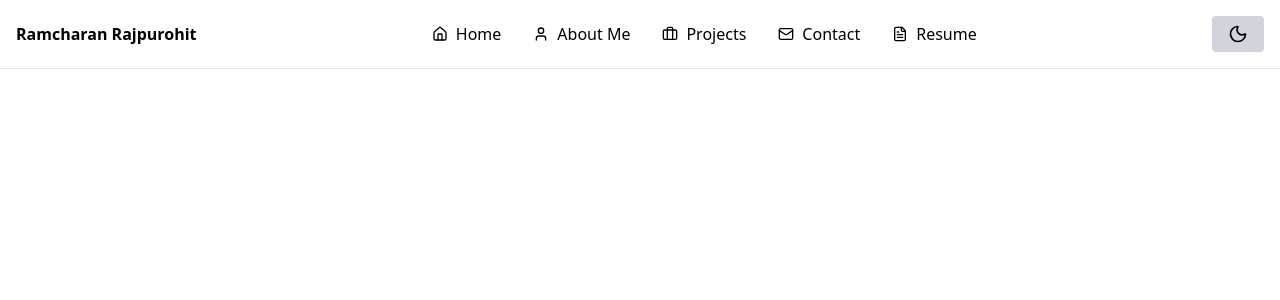
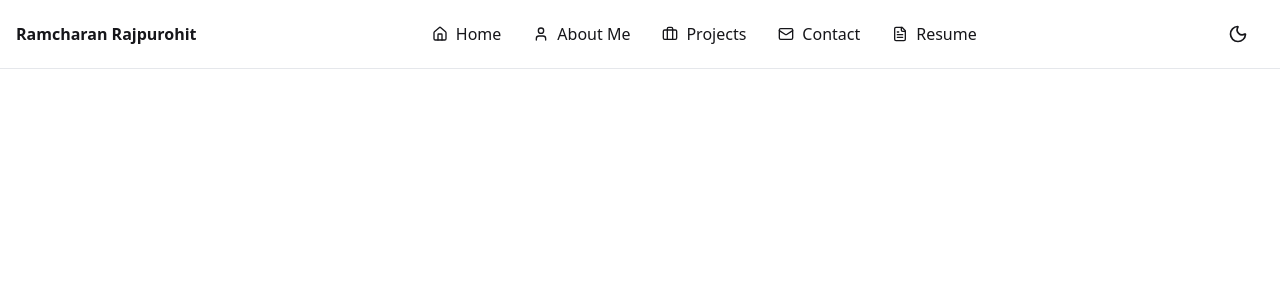
Before and after one commit to RamcharanRajpurohit/portfolio, a React (Vite) app in the folder client/: page / in a window 1280 px wide. Shown: the top 300 px of the page. Built offline with nearby package versions, Linux system fonts and the light colour scheme.

Commit message:
fixed layout breakdown issue in header

```diff
--- a/client/src/components/navbar.tsx
+++ b/client/src/components/navbar.tsx
@@ -20,16 +20,16 @@ function Navbar() {
   const closeMenu = () => setIsOpen(false);
 
   return (
-    <nav className="bg-base fixed w-full z-20 top-0 start-0 border-b border-gray-200 dark:border-gray-600">
+    <nav className="bg-base fixed w-full z-20 top-0 start-0 border-b border-gray-200 ">
       <div className="max-w-screen-xl flex flex-wrap items-center mx-auto p-4 justify-between">
         <h1 className="flex items-center text-base text-2xl font-semibold whitespace-nowrap">
           Ramcharan Rajpurohit
         </h1>
 
-        <div className="flex md:order-2 space-x-3 md:space-x-0">
+        <div className="flex wrap:order-2 space-x-3 wrap:space-x-0">
           <button
             onClick={() => setTheme(theme === "dark" ? "light" : "dark")}
-            className="px-4 py-2 bg-btnp  rounded"
+            className="px-4 py-2 text-base  hover:bg-secondary  rounded"
             aria-label="Toggle theme"
           >
             {theme === "dark" ? <Sun size={20} /> : <Moon size={20} />}
@@ -38,7 +38,7 @@ function Navbar() {
           <button
             onClick={handleToggle}
             type="button"
-            className="inline-flex items-center p-2 w-10 h-10 justify-center text-sm text-base rounded-lg md:hidden hover:bg-gray-100 focus:outline-none focus:ring-2 focus:ring-gray-200"
+            className="inline-flex items-center p-2 w-10 h-10 justify-center text-sm text-base rounded-lg wrap:hidden hover:bg-secondary focus:outline-none focus:ring-2 focus:ring-gray-200"
             aria-expanded={isOpen}
           >
             <span className="sr-only">Toggle main menu</span>
@@ -49,14 +49,14 @@ function Navbar() {
         <div
           className={`${
             isOpen ? "block" : "hidden"
-          } w-full transition-all duration-300 ease-in-out md:flex md:w-auto md:order-1`}
+          } w-full transition-all duration-300 ease-in-out wrap:flex wrap:w-auto wrap:order-1`}
         >
-          <ul className="flex flex-col p-4 md:p-0 mt-4 font-medium border border-gray-100 rounded-lg bg-base md:space-x-8 md:flex-row md:mt-0 md:border-0 md:bg-base">
+          <ul className="flex flex-col p-4 wrap:p-0 mt-4 font-medium border border-gray-100 rounded-lg bg-base wrap:space-x-8 wrap:flex-row wrap:mt-0 wrap:border-0 wrap:bg-base">
             <li>
               <a
                 href="#"
                 onClick={closeMenu}
-                className="flex items-center gap-2 py-2 px-3 text-base bg-bz rounded-sm md:bg-transparent md:text-bz md:p-0 md:dark:text-blue-500"
+                className="flex items-center gap-2 py-2 px-3 text-base bg-bz hover:bg-secondary rounded-sm wrap:bg-transparent wrap:text-bz wrap:p-0 wrap:dark:text-blue-500"
               >
                 <Home size={16} /> Home
               </a>
@@ -65,7 +65,7 @@ function Navbar() {
               <a
                 href="#"
                 onClick={closeMenu}
-                className="flex items-center gap-2 py-2 px-3 text-base rounded-sm hover:bg-gray-100 md:hover:bg-transparent md:hover:text-bz md:p-0 md:dark:hover:text-blue-500 dark:text-white dark:hover:bg-gray-700 md:dark:hover:bg-transparent"
+                className="flex items-center gap-2 py-2 px-3 text-base rounded-sm hover:bg-secondary wrap:hover:bg-transparent wrap:hover:text-bz wrap:p-0 wrap:dark:hover:text-blue-500 dark:text-white dark:hover:bg-gray-700 wrap:dark:hover:bg-transparent"
               >
                 <User size={16} /> About Me
               </a>
@@ -74,7 +74,7 @@ function Navbar() {
               <a
                 href="#"
                 onClick={closeMenu}
-                className="flex items-center gap-2 py-2 px-3 text-base rounded-sm hover:bg-gray-100 md:hover:bg-transparent md:hover:text-bz md:p-0 md:dark:hover:text-blue-500 dark:text-white dark:hover:bg-gray-700 md:dark:hover:bg-transparent"
+                className="flex items-center gap-2 py-2 px-3 text-base rounded-sm hover:bg-secondary wrap:hover:bg-transparent wrap:hover:text-bz wrap:p-0 wrap:dark:hover:text-blue-500 dark:text-white dark:hover:bg-gray-700 wrap:dark:hover:bg-transparent"
               >
                 <Briefcase size={16} /> Projects
               </a>
@@ -83,7 +83,7 @@ function Navbar() {
               <a
                 href="#"
                 onClick={closeMenu}
-                className="flex items-center gap-2 py-2 px-3 text-base rounded-sm hover:bg-gray-100 md:hover:bg-transparent md:hover:text-bz md:p-0 md:dark:hover:text-blue-500 dark:text-white dark:hover:bg-gray-700 md:dark:hover:bg-transparent"
+                className="flex items-center gap-2 py-2 px-3 text-base rounded-sm hover:bg-secondary wrap:hover:bg-transparent wrap:hover:text-bz wrap:p-0 wrap:dark:hover:text-blue-500 dark:text-white dark:hover:bg-gray-700 wrap:dark:hover:bg-transparent"
               >
                 <Mail size={16} /> Contact
               </a>
@@ -92,7 +92,7 @@ function Navbar() {
               <a
                 href="#"
                 onClick={closeMenu}
-                className="flex items-center gap-2 py-2 px-3 text-base rounded-sm hover:bg-gray-100 md:hover:bg-transparent md:hover:text-bz md:p-0 md:dark:hover:text-blue-500 dark:text-white dark:hover:bg-gray-700 md:dark:hover:bg-transparent"
+                className="flex items-center gap-2 py-2 px-3 text-base rounded-sm hover:bg-secondary wrap:hover:bg-transparent wrap:hover:text-bz wrap:p-0 wrap:dark:hover:text-blue-500 dark:text-white dark:hover:bg-gray-700 wrap:dark:hover:bg-transparent"
               >
                 <FileText size={16} /> Resume
               </a>
--- a/client/src/index.css
+++ b/client/src/index.css
@@ -5,15 +5,35 @@
 
 @layer base {
   :root {
-    --bg: 255 255 255;
-    --text: 0 0 0;
-     --btn-bg: 209 213 219;
+  --bg: 255 255 255;         /* clean white background */
+  --text: 22 22 26;           /* dark charcoal text */
+  --btn-bg: 228 232 240;      /* soft gray-blue button bg */
+  --headline: 22 22 26;       /* headline in strong dark */
+  --paragraph: 84 94 108;     /* soft gray for paragraph */
+  --btn: 127 90 240;          /* keep that poppin’ purple */
+  --btn-text: 255 255 255;    /* white text on button */
+  --stroke: 200 200 200;      /* light gray outline */
+  --main: 22 22 26;           /* primary dark text again */
+  --highlight: 127 90 240;    /* matching highlight color */
+  --secondary: 191 146 50;   /* lighter than dark mode’s secondary */
+  --tertiary: 44 182 125;
   }
+
   [data-theme="dark"] {
-    --bg: 20 20 20;
-    --text: 230 230 230;
-    --btn-bg: 55 65 81;
-  }
+  --bg: 22 22 26; /* dark gray - solid moody vibes */
+  --text: 230 230 230; /* light gray - readable af */
+  --btn-bg: 55 65 81; /* button bg - cool steel feel */
+  --headline: 255 255 254; /* white - bright headlines poppin’ */
+  --paragraph: 148 161 178; /* soft blue-gray - chill to read */
+  --btn: 127 90 240; /* vibrant purple - she fancy */
+  --btn-text: 255 255 254; /* white - contrast is 🔥 */
+  --stroke: 1 1 1; /* near black - outlines maybe? */
+  --main: 255 255 254; /* also white - reused color? */
+  --higjlight: 127 90 240; /* typo alert 🚨 should be 'highlight' */
+  --secondary: 114 117 126; /* gray - secondary stuff stayin lowkey */
+  --tertiary: 44 182 125; /* mint green - accent queen 💅 */
+}
+
   /* Optional: fallback auto-theme while waiting for JS */
   @media (prefers-color-scheme: dark) {
     :root:not([data-theme]) {
--- a/client/tailwind.config.js
+++ b/client/tailwind.config.js
@@ -6,12 +6,26 @@ module.exports ={
   extend: {
     backgroundColor: {
       base: 'rgb(var(--bg) / <alpha-value>)',
-        btnp :'rgb(var(--btn-bg) / <alpha-value>)',
+      btnp: 'rgb(var(--btn-bg) / <alpha-value>)',
+      primary: 'rgb(var(--btn) / <alpha-value>)',
+      secondary: 'rgb(var(--secondary) / <alpha-value>)',
+      tertiary: 'rgb(var(--tertiary) / <alpha-value>)',
     },
     textColor: {
       base: 'rgb(var(--text) / <alpha-value>)',
+      heading: 'rgb(var(--headline) / <alpha-value>)',
+      paragraph: 'rgb(var(--paragraph) / <alpha-value>)',
+      btn: 'rgb(var(--btn-text) / <alpha-value>)',
+      highlight: 'rgb(var(--highlight) / <alpha-value>)',
+      secondary: 'rgb(var(--secondary) / <alpha-value>)',
     },
+    borderColor: {
+      stroke: 'rgb(var(--stroke) / <alpha-value>)',
+    },
+    screens:{
+      wrap:'900px',// new break point
+    }
+  }
+}
 
-    },
-  },
 }
```
Also changed, not shown: 1 other file (tests, documents, lock files or other folders). Lines whose indentation alone changed are shown as unchanged.
